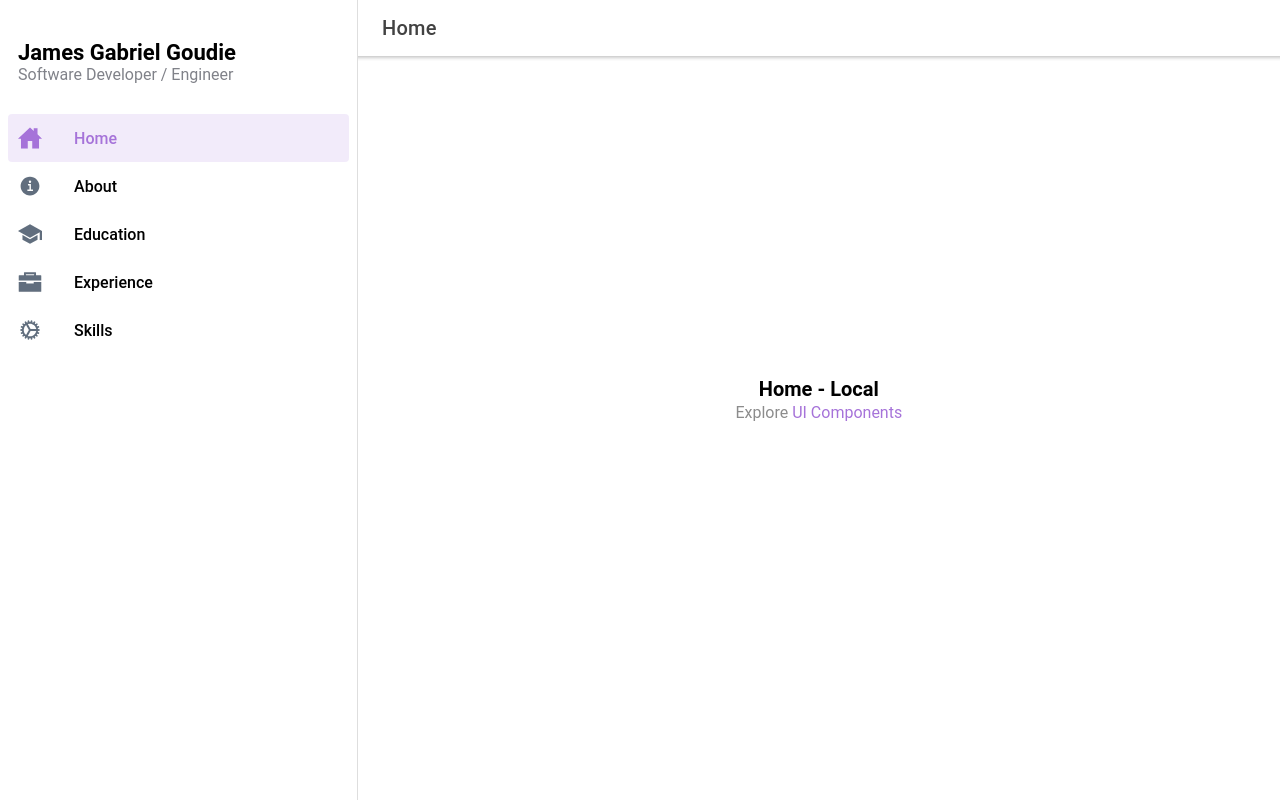
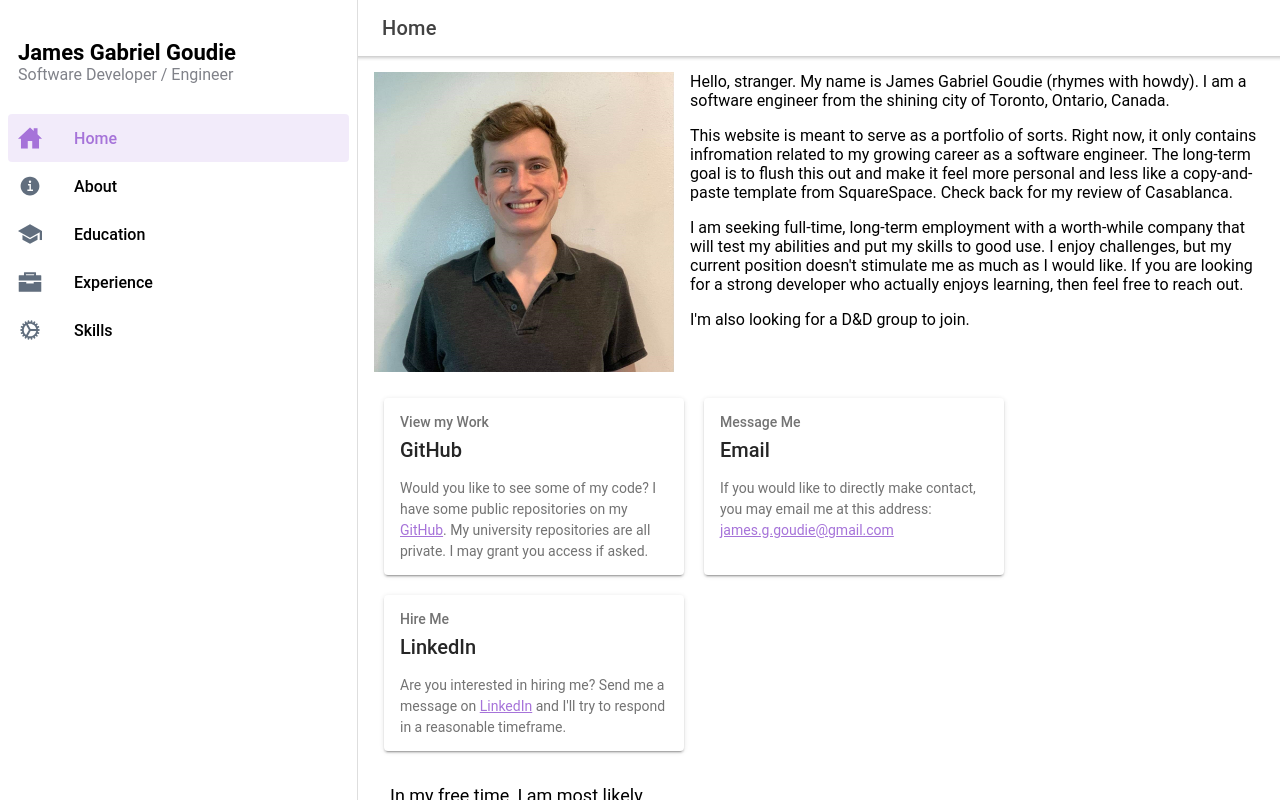
Before and after one commit to JamesGGoudie/goudie-ca-src, a React (Create React App) app: page /home in a window 1280 px wide. Built offline with nearby package versions, Linux system fonts and the light colour scheme.

Commit message:
Created a home page

```diff
--- a/src/pages/Home.scss
+++ b/src/pages/Home.scss
@@ -0,0 +1,55 @@
+ion-content {
+	.page {
+		display: flex;
+
+		flex-direction: column;
+
+		padding: 16px;
+
+		.intro {
+			ion-img {
+				float: left;
+
+				margin-right: 16px;
+				margin-bottom: 16px;
+
+				max-width: 300px;
+				max-height: 300px;
+			}
+
+			p {
+				margin-top: 0;
+			}
+		}
+	}
+
+	.online-presence {
+		display: flex;
+
+		flex-wrap: wrap;
+
+		margin-bottom: 16px;
+
+		ion-card {
+			width: 300px;
+		}
+	}
+
+	.free-time-activities {
+		ion-list {
+			ion-list-header {
+				font-size: 18px;
+				font-weight: 400;
+				min-height: 16px;
+			}
+
+			ion-item {
+				ion-label {
+					span {
+						color: var(--ion-color-secondary);
+					}
+				}
+			}
+		}
+	}
+}
--- a/src/pages/Home.tsx
+++ b/src/pages/Home.tsx
@@ -1,6 +1,5 @@
 import React from 'react';
-import { IonContent, IonPage } from '@ionic/react';
-import ExploreContainer from '../components/ExploreContainer';
+import { IonCard, IonCardContent, IonCardHeader, IonCardSubtitle, IonCardTitle, IonContent, IonImg, IonItem, IonLabel, IonList, IonListHeader, IonPage } from '@ionic/react';
 
 import TopBar from 'src/components/TopBar';
 import TopBarFullscreen from 'src/components/TopBarFullscreen';
@@ -11,15 +10,107 @@ const title = 'Home';
 
 const Home: React.FC = () => {
 
-	const name = 'Home - Local';
-
 	return (
 		<IonPage>
 			<TopBar title={title} />
 
-			<IonContent fullscreen>
+			<IonContent >
 				<TopBarFullscreen title={title} />
-				<ExploreContainer name={name} />
+				<div className="page">
+					<div className="intro">
+						<IonImg
+							alt="Stunning, clean-shaven young man with kind eyes, clear skin,
+									sparkling teeth, strong jaw, and a nice tuft of golden hair"
+							src="assets/images/work-id.jpeg"/>
+						<div>
+							<p>
+								Hello, stranger. My name is James Gabriel Goudie (rhymes with
+								howdy). I am a software engineer from the shining city of
+								Toronto, Ontario, Canada.
+							</p>
+							<p>
+								This website is meant to serve as a portfolio of sorts. Right
+								now, it only contains infromation related to my growing career
+								as a software engineer. The long-term goal is to flush this out
+								and make it feel more personal and less like a copy-and-paste
+								template from SquareSpace. Check back for my review of
+								Casablanca.
+							</p>
+							<p>
+								I am seeking full-time, long-term employment with a worth-while
+								company that will test my abilities and put my skills to good
+								use. I enjoy challenges, but my current position doesn&#39;t
+								stimulate me as much as I would like. If you are looking for
+								a strong developer who actually enjoys learning, then feel free
+								to reach out.
+							</p>
+							<p>
+								I&#39;m also looking for a D&#38;D group to join.
+							</p>
+						</div>
+					</div>
+					<div className="online-presence">
+						<IonCard>
+							<IonCardHeader>
+								<IonCardSubtitle>View my Work</IonCardSubtitle>
+								<IonCardTitle>GitHub</IonCardTitle>
+							</IonCardHeader>
+							<IonCardContent>
+								Would you like to see some of my code? I have some public
+								repositories on my <a
+									href="https://github.com/JamesGGoudie">GitHub</a>.
+								My university repositories are all private. I may grant you
+								access if asked.
+							</IonCardContent>
+						</IonCard>
+						<IonCard>
+							<IonCardHeader>
+								<IonCardSubtitle>Message Me</IonCardSubtitle>
+								<IonCardTitle>Email</IonCardTitle>
+							</IonCardHeader>
+							<IonCardContent>
+								If you would like to directly make contact, you may email me
+								at this address: <a href="mailto:james.g.goudie@gmail.com">
+									james.g.goudie@gmail.com
+								</a>
+							</IonCardContent>
+						</IonCard>
+						<IonCard>
+							<IonCardHeader>
+								<IonCardSubtitle>Hire Me</IonCardSubtitle>
+								<IonCardTitle>LinkedIn</IonCardTitle>
+							</IonCardHeader>
+							<IonCardContent>
+								Are you interested in hiring me? Send me a message on <a
+									href="https://www.linkedin.com/in/jamesggoudie/">
+									LinkedIn
+								</a> and I&#39;ll try to respond in a reasonable timeframe.
+							</IonCardContent>
+						</IonCard>
+					</div>
+					<div className="free-time-activities">
+						<IonList>
+							<IonListHeader>
+								In my free time, I am most likely...
+							</IonListHeader>
+							<IonItem>
+								<IonLabel>
+									<span>Playing:</span> Star Wars Jedi: Fallen Order
+								</IonLabel>
+							</IonItem>
+							<IonItem>
+								<IonLabel>
+									<span>Watching:</span> It&#39;s Always Sunny in Philadephia
+								</IonLabel>
+							</IonItem>
+							<IonItem>
+								<IonLabel>
+									<span>Reading:</span> Jurassic Park by Michael Crichton
+								</IonLabel>
+							</IonItem>
+						</IonList>
+					</div>
+				</div>
 			</IonContent>
 		</IonPage>
 	);
```
Also changed, not shown: public/assets/images/work-id.jpeg (added).
